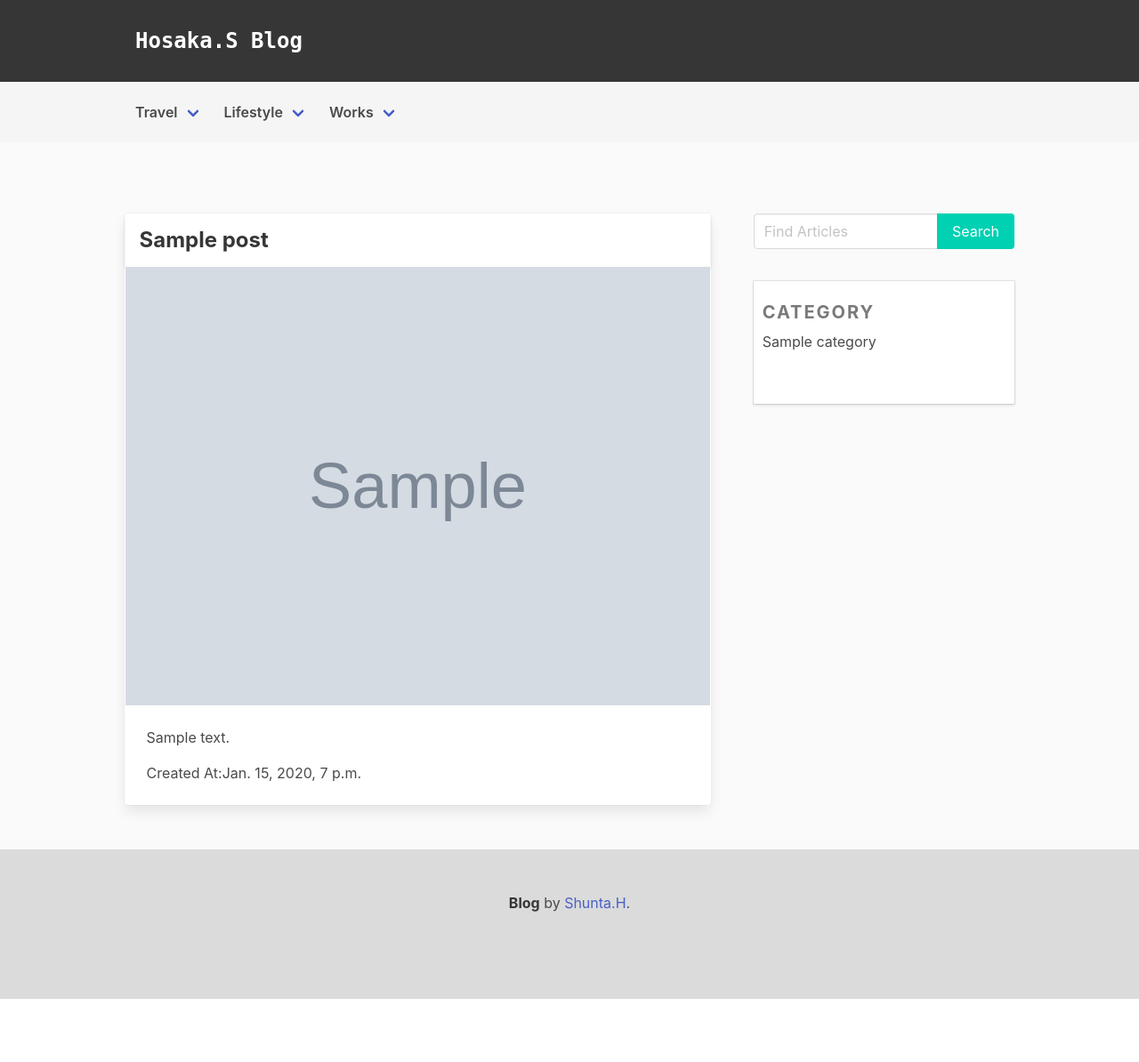
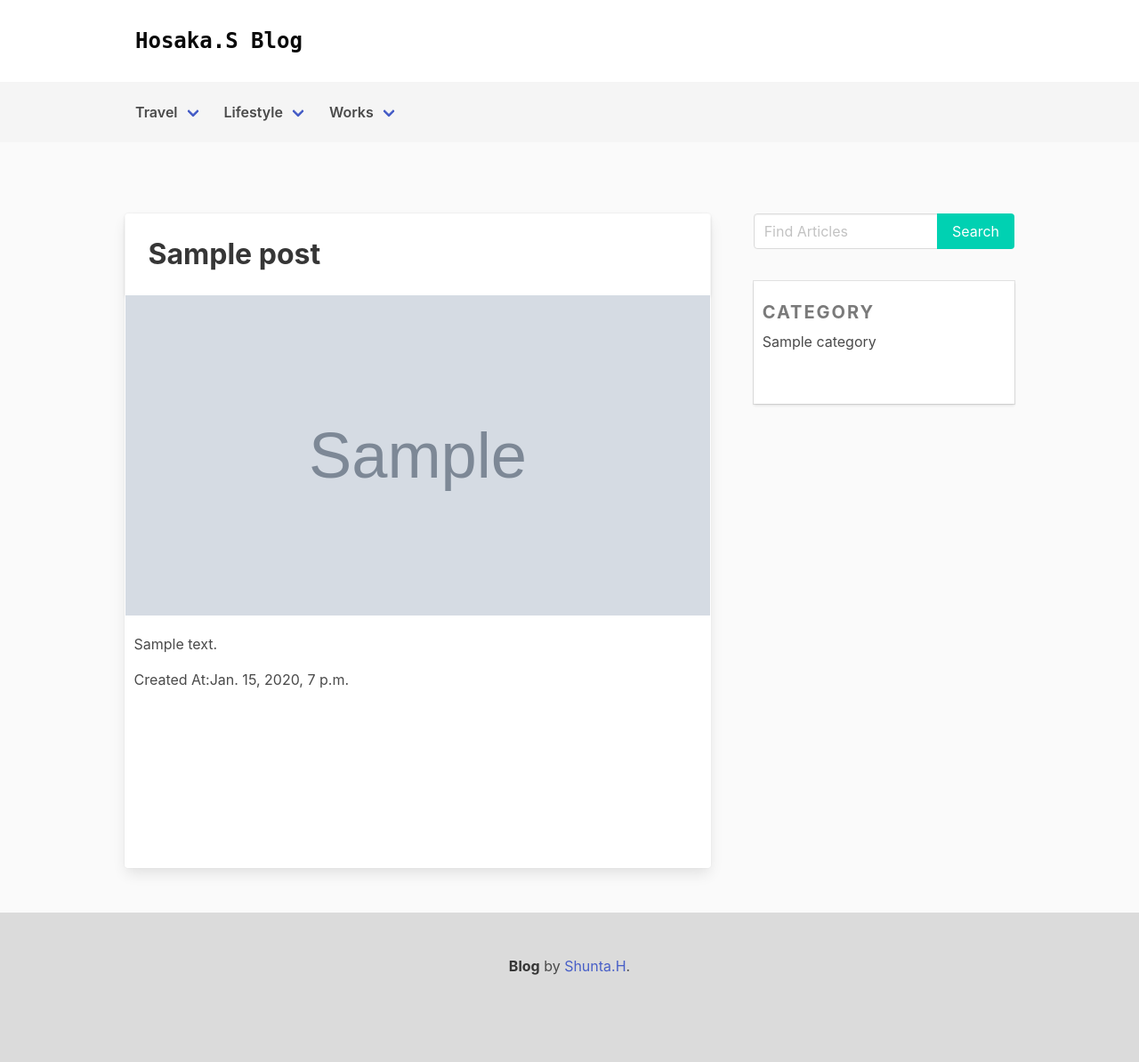
Before and after one commit to ShuntaH/blog_django, a Django app: page / in a window 1280 px wide. Shown: the whole page at 89% size. Before the commit the page ends 1123 px from the top, so only its background shows below. Run offline with Django 3.2, Linux system fonts and the light colour scheme; tables that the repository leaves empty hold one stand-in row (values such as "Sample post"); grey boxes marked "Sample" are stand-in pictures; style sheets or scripts are compiled from the project's sources; some libraries are stand-ins or nearby versions; some web fonts are replaced.

Commit message:
Update: html&scss

```diff
--- a/project/blog/static/blog/scss/style.scss
+++ b/project/blog/static/blog/scss/style.scss
@@ -1,5 +1,5 @@
 //　記事コンポーネントの間隔は20pxで統一
-$border-color: 0 2px 3px rgba(10,10,10,.1), 0 0 0 1px rgba(10,10,10,.1);
+$border-color: 0 2px 3px rgba(10, 10, 10, .1), 0 0 0 1px rgba(10, 10, 10, .1);
 
 
 // blog/base.html
@@ -14,10 +14,12 @@ body {
 header {
   .navbar {
     padding: 20px 0;
+
     .navbar-brand {
       padding: 0 140px;
     }
   }
+
   .navbar-menu {
     padding: 14px 140px;
   }
@@ -25,25 +27,32 @@ header {
 
 section.wrapper {
   padding: 80px 140px 30px;
+
   .main-content {
 
   }
+
   .side-content {
     .profile {
 
     }
+
     .searchbox {
       margin-bottom: 36px;
     }
+
     .category {
-      padding:  20px 0 50px 10px;
+      padding: 20px 0 50px 10px;
       box-shadow: $border-color;
+
       .menu-label {
         margin-bottom: 0;
       }
+
       .menu-list {
         li {
           margin-bottom: 2px;
+
           a {
             padding-left: 0;
           }
@@ -59,7 +68,23 @@ section.wrapper {
 .card {
   padding: 0 .5px;
   margin-bottom: 20px;
+
   .card-header {
+    padding: 10px;
 
   }
+
+  .card-image {
+    .list-img {
+      display: block;
+      width: 100%;
+      height: 360px;
+      object-fit: cover; /* この一行を追加するだけ！ */
+    }
+  }
+
+  .card-content {
+    padding: 20px 10px 200px;
+  }
+
 }
--- a/project/blog/templates/blog/base.html
+++ b/project/blog/templates/blog/base.html
@@ -26,13 +26,13 @@
 <body>
 {% block header %}
     <header>
-        <nav class="navbar has-background-grey-darker" role="navigation" aria-label="main navigation">
+        <nav class="navbar has-background-white" role="navigation" aria-label="main navigation">
             <div class="navbar-brand">
                 <a class="navbar-item
                           is-size-4
                           has-text-weight-semibold
                           is-family-monospace
-                            has-text-white"
+                            has-text-black"
                    href="{% url 'blog:index' %}">Hosaka.S Blog
                 </a>
                 <a role="button"
--- a/project/blog/templates/blog/post_list.html
+++ b/project/blog/templates/blog/post_list.html
@@ -5,11 +5,11 @@
     {% for post in post_list %}
         <div class="card">
             <header class="card-header">
-                <h2 class="card-header-title has-text-weight-bold is-size-4">{{ post.title }}</h2>
+                <h2 class="card-header-title has-text-weight-bold is-size-3">{{ post.title }}</h2>
             </header>
             <div class="card-image">
-                <figure class="image is-5by2">
-                    <img src="{{ post.image.url }}" alt="Placeholder image">
+                <figure class="image">
+                    <img class="list-img" src="{{ post.image.url }}" alt="Placeholder image">
                 </figure>
             </div>
             <div class="card-content">
--- a/project/static/blog/scss/style.css
+++ b/project/static/blog/scss/style.css
@@ -1,3 +1,3 @@
-body{font-family:'M PLUS 1p', sans-serif}.wrapper{padding:0 140px}header .navbar{padding:20px 0}header .navbar .navbar-brand{padding:0 140px}header .navbar-menu{padding:14px 140px}section.wrapper{padding:80px 140px 30px}section.wrapper .side-content .searchbox{margin-bottom:36px}section.wrapper .side-content .category{padding:20px 0 50px 10px;box-shadow:0 2px 3px rgba(10,10,10,0.1),0 0 0 1px rgba(10,10,10,0.1)}section.wrapper .side-content .category .menu-label{margin-bottom:0}section.wrapper .side-content .category .menu-list li{margin-bottom:2px}section.wrapper .side-content .category .menu-list li a{padding-left:0}.card{padding:0 .5px;margin-bottom:20px}
+body{font-family:'M PLUS 1p', sans-serif}.wrapper{padding:0 140px}header .navbar{padding:20px 0}header .navbar .navbar-brand{padding:0 140px}header .navbar-menu{padding:14px 140px}section.wrapper{padding:80px 140px 30px}section.wrapper .side-content .searchbox{margin-bottom:36px}section.wrapper .side-content .category{padding:20px 0 50px 10px;box-shadow:0 2px 3px rgba(10,10,10,0.1),0 0 0 1px rgba(10,10,10,0.1)}section.wrapper .side-content .category .menu-label{margin-bottom:0}section.wrapper .side-content .category .menu-list li{margin-bottom:2px}section.wrapper .side-content .category .menu-list li a{padding-left:0}.card{padding:0 .5px;margin-bottom:20px}.card .card-header{padding:10px}.card .card-image .list-img{display:block;width:100%;height:360px;object-fit:cover}.card .card-content{padding:20px 10px 200px}
 
 /*# sourceMappingURL=style.css.map */
```
Also changed, not shown: 1 other file.
